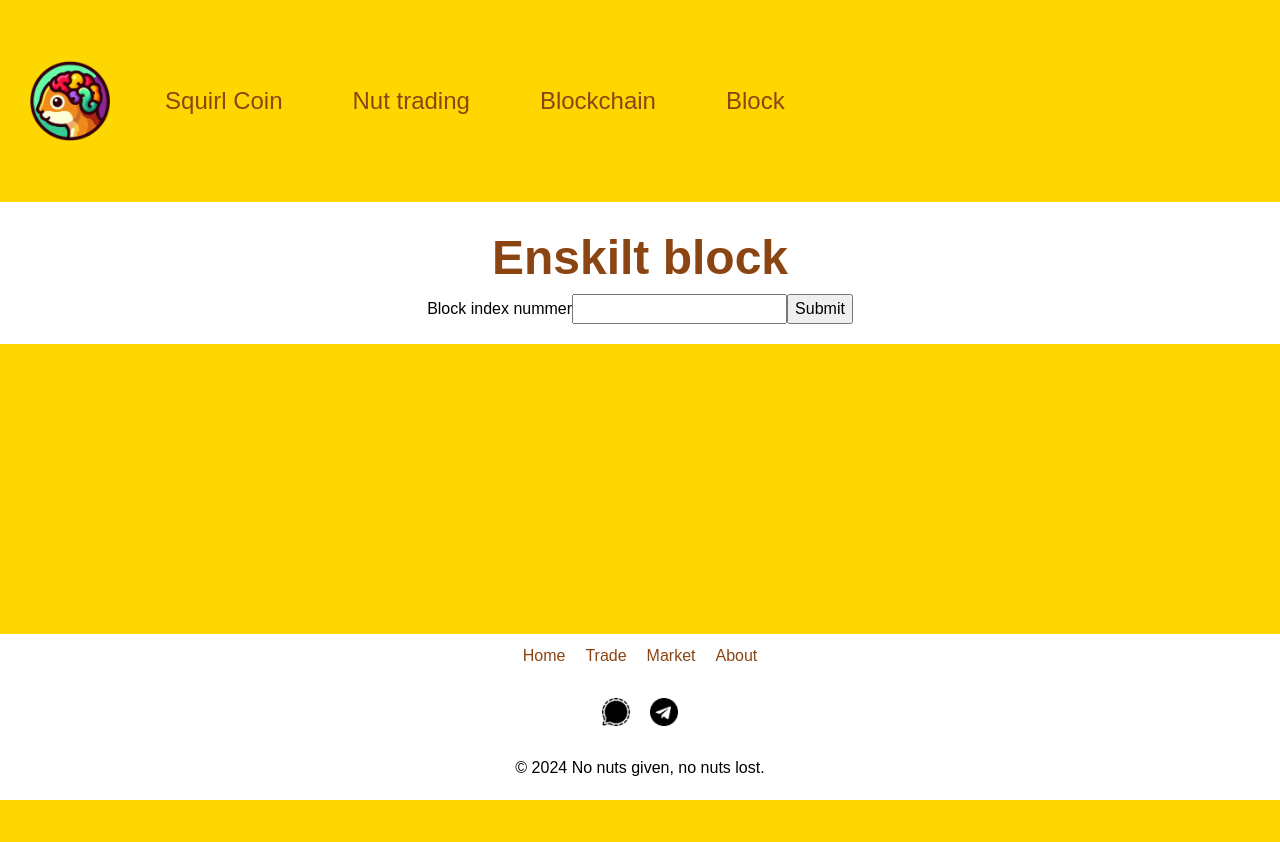
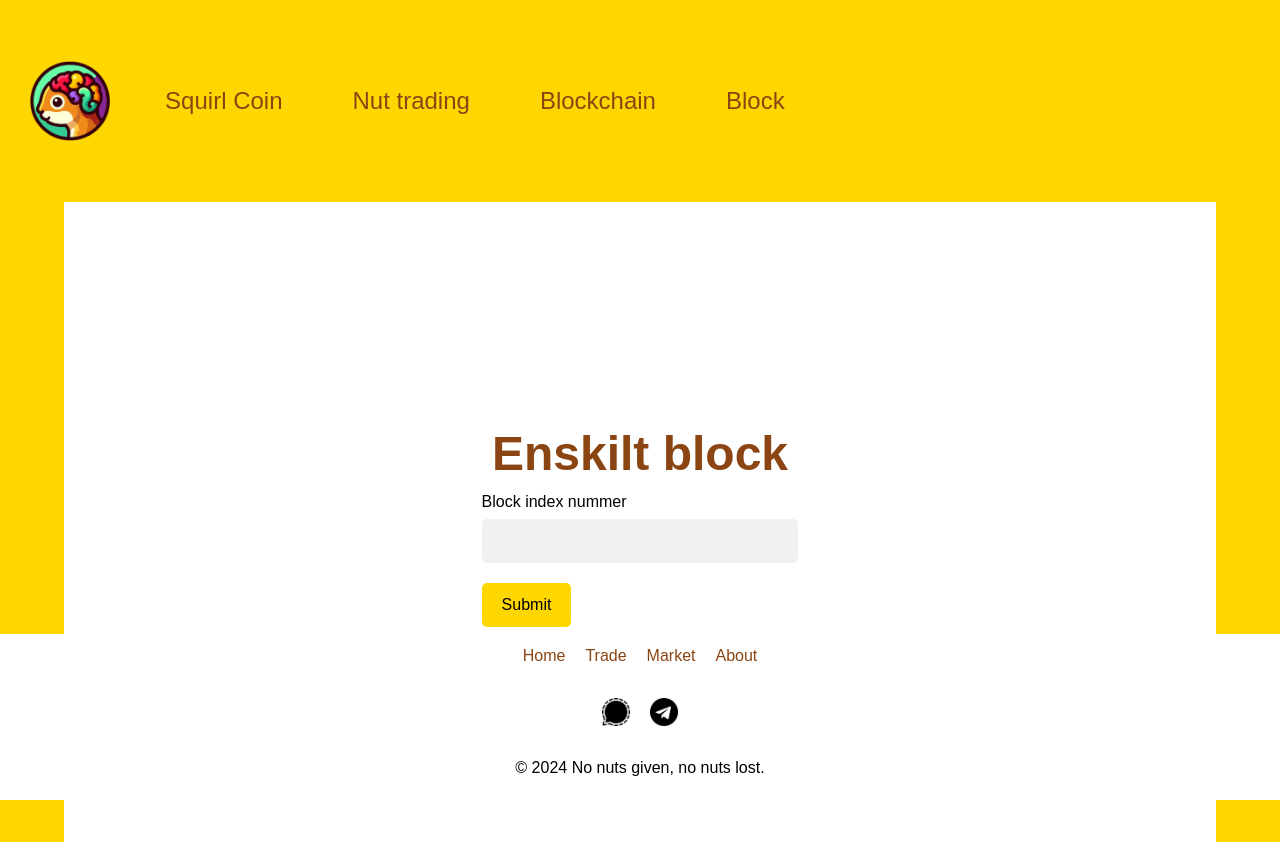
Before and after one commit to Reblixt/SquirlCoin, a React (Vite) app in the folder frontend/: page /block in a window 1280 px wide. Before the commit the page ends 800 px from the top, so only its background shows below. Built offline with nearby package versions, Linux system fonts and the light colour scheme; a web font is replaced by a local one.

Commit message:
css for button, label, input

```diff
--- a/frontend/src/content/scss/_footer.scss
+++ b/frontend/src/content/scss/_footer.scss
@@ -1,5 +1,3 @@
-@import 'colors';
-
 .footer {
   background-color: $color-white;
   display: flex;
--- a/frontend/src/content/scss/_layout.scss
+++ b/frontend/src/content/scss/_layout.scss
@@ -1,21 +1,3 @@
-.block-container {
-  display: flex;
-  flex-direction: column;
-  align-items: center;
-  justify-content: center;
-  padding: 20px;
-  background-color: #fff;
-}
-
-.blockchain-container {
-  display: flex;
-  flex-direction: column;
-  align-items: center;
-  justify-content: center;
-  padding: 20px;
-  background-color: #fff;
-}
-
 body {
   background-color: gold;
 
@@ -24,13 +6,9 @@ body {
   }
 }
 
-.home-container {
-  display: flex;
-  flex-direction: column;
-  align-items: center;
-  justify-content: center;
-}
-
+.block-container,
+.blockchain-container,
+.home-container,
 .transact-container {
   display: flex;
   flex-direction: column;
@@ -38,6 +16,42 @@ body {
   justify-content: center;
   padding: 20px;
   background-color: #fff;
+  min-height: 80vh;
+  max-width: 90%;
+  margin: 0 auto;
+}
+
+input[type="text"] {
+  padding: 10px;
+  border: none;
+  border-radius: 5px;
+  margin-bottom: 10px;
+  width: 100%;
+  box-sizing: border-box;
+  font-size: 16px;
+  background-color: #f0f0f0;
+}
+
+label {
+  margin-bottom: 5px;
+  display: block;
+  font-size: 16px;
+}
+
+button {
+  background-color: $color-gold;
+  color: #000;
+  border: none;
+  border-radius: 5px;
+  padding: 10px 20px;
+  font-size: 16px;
+  cursor: pointer;
+  margin-top: 10px;
+  transition: background-color 0.3s ease;
+
+  &:hover {
+    background-color: darken($color-gold, 10%);
+  }
 }
 
 .mobile-logo {
```
Also changed, not shown: 2 other files (tests, documents, lock files or other folders).
